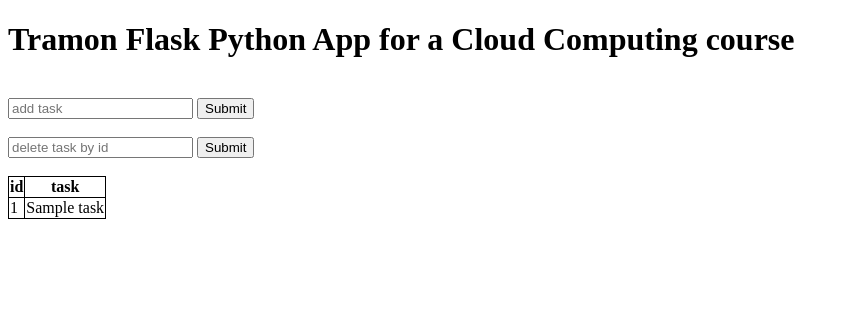
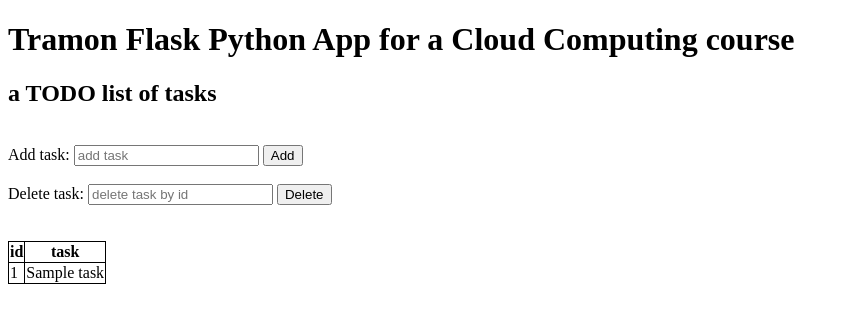
Before and after one commit to tramon/st-tramon-cloud-computing, a Flask app: template templates/index.html in a window 1280 px wide. Shown: the top 323 px of the page, without its empty margins (0-849 px from the left). Run offline with Flask 3, Linux system fonts and the light colour scheme; the template is opened without the code that fills it: most values are stand-ins (such as "Sample title", 1, 10 or a date in 2020).

Commit message:
html fine-tuned

```diff
--- a/templates/index.html
+++ b/templates/index.html
@@ -11,21 +11,25 @@
 </head>
 <body>
 <h1>Tramon Flask Python App for a Cloud Computing course</h1>
+<h2>a TODO list of tasks</h2>
 {% if objects %}
 <br>
 <form action="/add" method="POST">
     <label>
+        Add task:
         <input type="text" name="add" placeholder="add task"/>
     </label>
-    <button type="submit">Submit</button>
+    <button type="submit">Add</button>
 </form>
 <br>
 <form action="/delete" method="POST">
     <label>
+        Delete task:
         <input type="number" name="delete" placeholder="delete task by id"/>
     </label>
-    <button type="submit">Submit</button>
+    <button type="submit">Delete</button>
 </form>
+<br>
 <br>
 <table>
     <tr>
```
